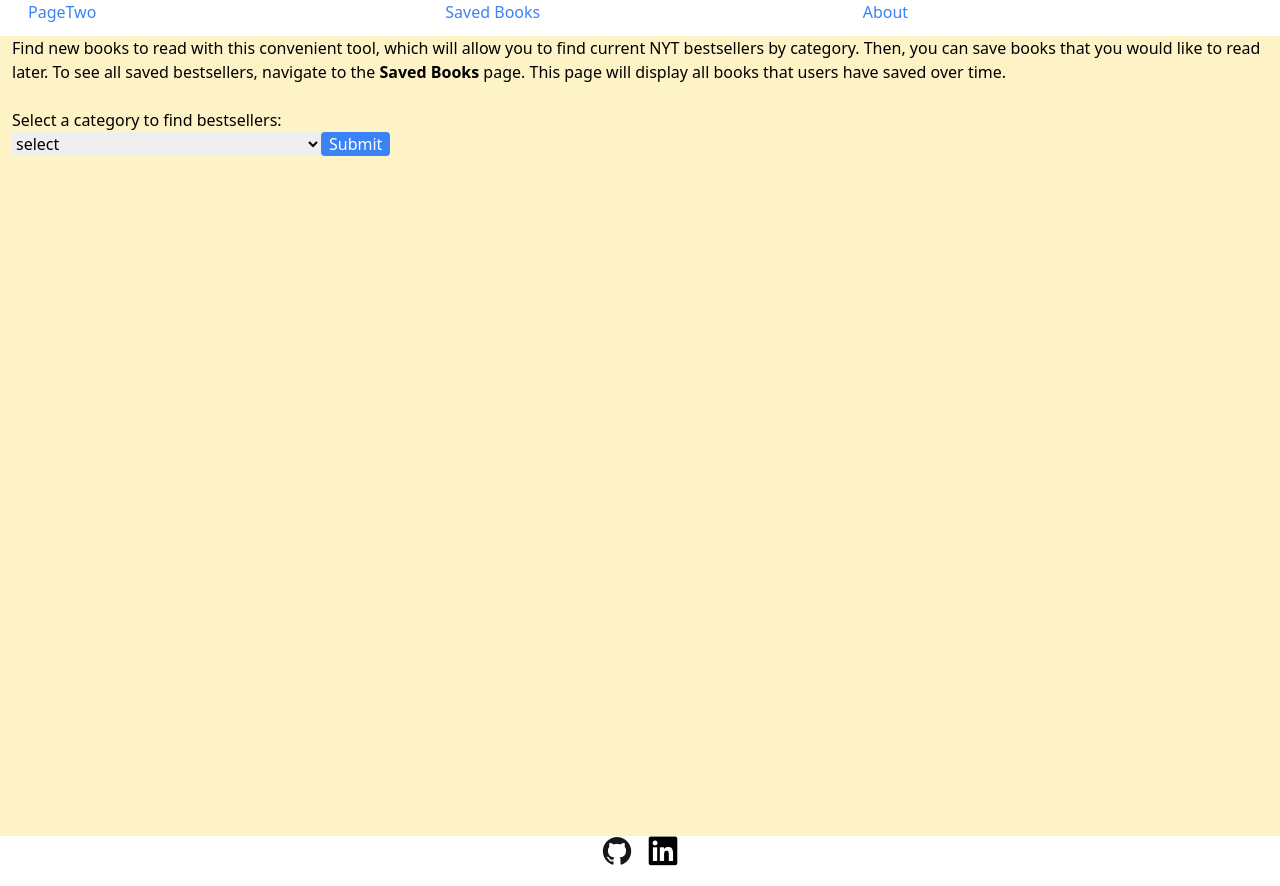
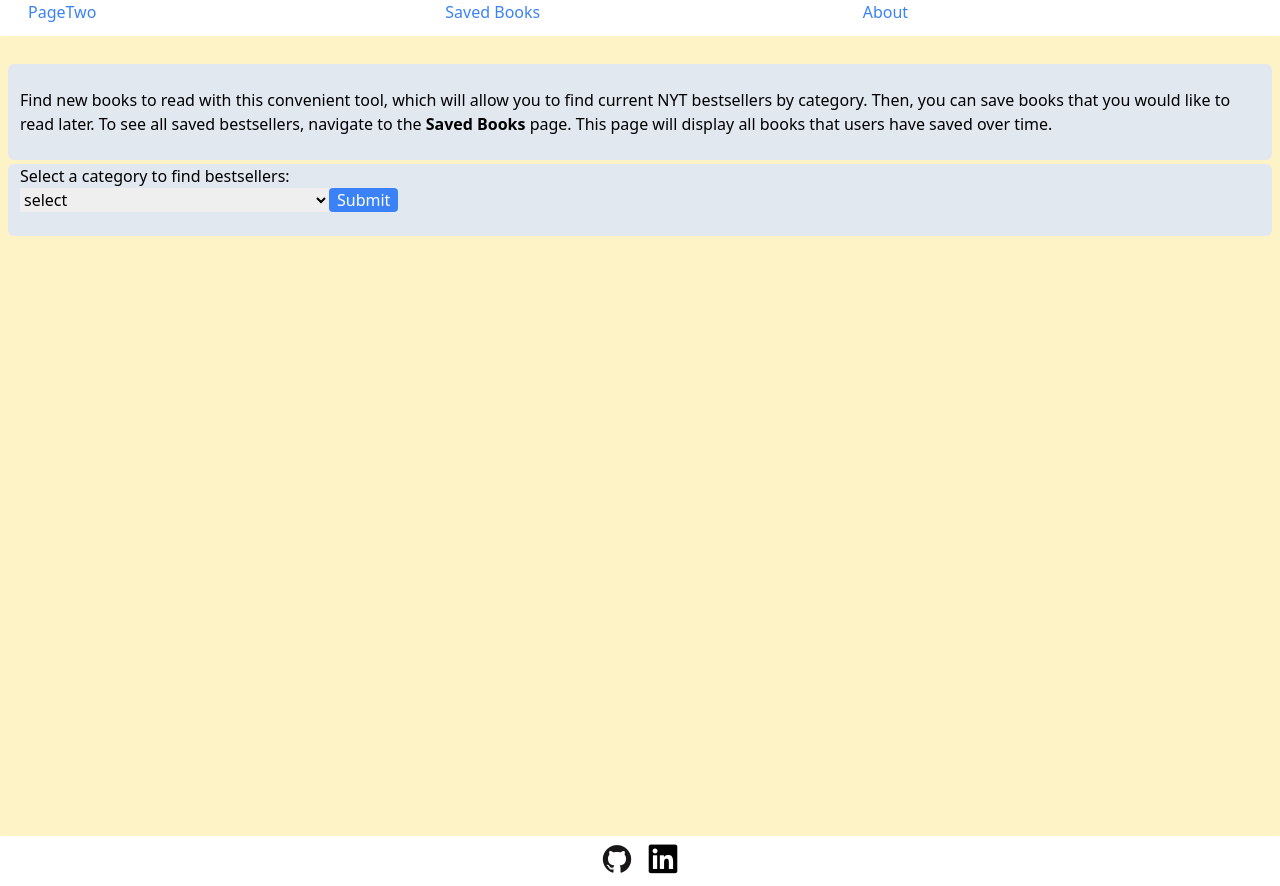
Before and after one commit to dlindqu3/page-two-frontend-ts, a React (Create React App) app: page / in a window 1280 px wide. Built offline with nearby package versions, Linux system fonts and the light colour scheme.

Commit message:
finished main tailwind besides modal

```diff
--- a/src/App.tsx
+++ b/src/App.tsx
@@ -25,7 +25,6 @@ const App: React.FC = () => {
             element={
               <>
                 <SavedBooks showModal={displayModal} setShowModal={setDisplayModal} setUpdateId={setUpdateId}/>
-
                 {displayModal && <Modal showModal={displayModal} setShowModal={setDisplayModal} updateId={updateId}/>}
               </>
             }
--- a/src/components/Footer.tsx
+++ b/src/components/Footer.tsx
@@ -2,7 +2,7 @@ import React from 'react'
 
 const Footer: React.FC = () => {
   return (
-    <div className='flex flex-wrap justify-center'>
+    <div className='flex flex-wrap justify-center my-2'>
     <link rel="stylesheet" href="https://cdn.jsdelivr.net/gh/devicons/devicon@v2.15.1/devicon.min.css" />
 
 
--- a/src/components/Modal.tsx
+++ b/src/components/Modal.tsx
@@ -37,17 +37,16 @@ const Modal: React.FC<AppProps> = props => {
 
   return (
     <div className='modalBg'>
-      <div className='modalContainer'>
+      <div className='modalContainer bg-slate-200'>
         <button onClick={() => {props.setShowModal(false)}}>X</button>
-        <div className='header'>Notes</div>
+        <div className='header my-2'>Enter notes here:</div>
         <div className='body'>
-          <br></br>
           <textarea
             onChange={handleTextChange}>{notes}</textarea>
         </div>
         <div className='footer'>
-          <button onClick={() => {props.setShowModal(false)}}>Cancel</button>
-          <button onClick={() => {handleUpdateBook( props.updateId, notes)}}>Save</button>
+          <button onClick={() => {props.setShowModal(false)}}  className="bg-red-400 hover:bg-red-500 text-white px-2 rounded cursor-pointer ">Cancel</button>
+          <button onClick={() => {handleUpdateBook( props.updateId, notes)}} className="bg-blue-500 hover:bg-blue-700 text-white px-2 rounded cursor-pointer">Save</button>
         </div>
       </div>
     </div>
--- a/src/pages/Home.tsx
+++ b/src/pages/Home.tsx
@@ -72,16 +72,25 @@ const Home: React.FC = () => {
   };
 
   return (
-    <div className="h-full min-h-screen bg-amber-100">
-      <div className="m-3">
-        <p>
-          Find new books to read with this convenient tool, which will allow you
-          to find current NYT bestsellers by category. Then, you can save books
-          that you would like to read later. To see all saved bestsellers,
-          navigate to the <span className="font-bold">Saved Books</span> page.
-          This page will display all books that users have saved over time.
+    <div className="h-full min-h-screen bg-amber-100 rounded-sm">
+      <div className="my-3">
+        <br />
+        <div className="bg-slate-200 my-1 rounded-md mx-2">
+          <br />
+          <p className="mx-3">
+            Find new books to read with this convenient tool, which will allow
+            you to find current NYT bestsellers by category. Then, you can save
+            books that you would like to read later. To see all saved
+            bestsellers, navigate to the{" "}
+            <span className="font-bold">Saved Books</span> page. This page will
+            display all books that users have saved over time.
           </p>
           <br />
+        </div>
+
+        <div className="bg-slate-200 rounded-md mx-2">
+          <div className="mx-3">
+
             <p className="">Select a category to find bestsellers: </p>
             <form onSubmit={handleSubmit}>
               <select
@@ -100,6 +109,7 @@ const Home: React.FC = () => {
                 Submit
               </button>
             </form>
+
             {isLoading && <p>Loading...</p>}
             <br />
             {nytData[0] && <p>Selected Category: {selectedCategory}</p>}
@@ -108,7 +118,7 @@ const Home: React.FC = () => {
                 nytData.map((book) => {
                   return (
                     <div>
-                  <div className="max-w-sm rounded overflow-hidden shadow-lg bg-slate-200 m-3">
+                      <div className="max-w-sm rounded overflow-hidden shadow-lg bg-slate-100 m-3">
                         <div className="px-6 py-4">
                           <div className="font-bold mb-2 content-center">
                             {book.title}
@@ -130,10 +140,11 @@ const Home: React.FC = () => {
                           </button>
                         </div>
                       </div>
-
                     </div>
                   );
                 })}
+            </div>
+          </div>
         </div>
       </div>
     </div>
--- a/src/pages/SavedBooks.tsx
+++ b/src/pages/SavedBooks.tsx
@@ -2,86 +2,111 @@ import React, { useState, useEffect } from "react";
 import Modal from "../components/Modal";
 import axios from "axios";
 
-
 interface AppProps {
   showModal: boolean;
   setShowModal: Function;
-  setUpdateId: Function
+  setUpdateId: Function;
 }
 
-const SavedBooks: React.FC<AppProps> = props => {
-
+const SavedBooks: React.FC<AppProps> = (props) => {
   interface bestsellerInt {
     _id: string;
     title: string;
     author: string;
     list: string;
-    notes?: string
+    notes?: string;
   }
 
   const [bestsellerData, setBestsellerData] = useState<bestsellerInt[]>([]);
-  const [notes, setNotes] = useState<string>('');
   const [isLoading, setIsLoading] = useState(true);
 
-
   // url for saved bestseller items in mongo db
-  const baseURL = 'http://page-two.herokuapp.com/api/'
+  const baseURL = "http://page-two.herokuapp.com/api/";
 
   // useEffect -- typically runs on every page render
   // useEffect, with an empty dependency array -- runs only on first page render
   useEffect(() => {
-    try{
-      let url = baseURL + 'read-all'
-      axios.get(url)
-      .then(res => {
+    try {
+      let url = baseURL + "read-all";
+      axios.get(url).then((res) => {
         console.log(res.data);
         setBestsellerData(res.data);
         setIsLoading(false);
-      })
-    } catch(error){
-      console.log(error)
+      });
+    } catch (error) {
+      console.log(error);
     }
   }, []);
 
   const handleDeleteBook = async (book: bestsellerInt) => {
     try {
-      let deleteURL = baseURL + 'delete/' + book._id
-      console.log('deleteURL: ', deleteURL)
-      axios.delete(deleteURL)
-        .then((response) => {
+      let deleteURL = baseURL + "delete/" + book._id;
+      console.log("deleteURL: ", deleteURL);
+      axios.delete(deleteURL).then((response) => {
         console.log(response);
         window.location.reload();
-        })
-    } catch (error){
-      console.log('error: ', error)
+      });
+    } catch (error) {
+      console.log("error: ", error);
     }
-    }
+  };
 
   const handleShowModal = (item: bestsellerInt) => {
     props.setUpdateId(item._id);
     props.setShowModal(true);
-      console.log('current item id at update: ', item._id);
-    }
+    console.log('props.showModal: ', props.showModal)
+    console.log("current item id at update: ", item._id);
+  };
 
   return (
     <>
-    <div>
-      <p>SavedBooks page here</p>
+      <div className="h-full min-h-screen bg-amber-100 rounded-sm">
         {isLoading && <p>Loading...</p>}
-      <div>
-      {bestsellerData[0] && bestsellerData.map((item) => {
-        return <>
-        <p key={item.title}> {item._id} {item.title} {item.author} {item.list}</p>
-        <br></br>
-        {item.notes && <p key={item.title}>Notes: {item.notes}</p>}
-        <button onClick={() => {handleDeleteBook(item)} }>Delete</button>
-        <button onClick={() => { handleShowModal(item)}}>Update notes</button>
-        </>
+        <div className="bg-slate-200 rounded-md mx-2 flex flex-wrap">
+          {bestsellerData[0] &&
+            bestsellerData.map((item) => {
+              return (
+                <div className="max-w-sm rounded overflow-hidden shadow-lg bg-slate-100 m-3">
+                  <div className="px-6 py-4">
+                  <p
+                    key={item.title}
+                    className="text-gray-700 text-base content-center"
+                  >
+                    <div className="font-bold mb-2 content-center">
+                      {item.title}
+                    </div>
+                    <div className="text-gray-700 text-base content-center">Author: {item.author}</div>
+                    <div className="text-gray-700 text-base content-center">List: {item.list}</div>
+
+                    {item.notes && <p key={item.title} className="text-gray-700 text-base content-center">Notes: {item.notes}</p>}
+                  </p>
+                  <br />
+                  <button
+                    onClick={() => {
+                      handleDeleteBook(item);
+                    }}
+                    className="bg-red-400 hover:bg-red-500 text-white px-2 rounded cursor-pointer "
+
+                  >
+                    Delete
+                  </button>
+                  <button
+                    onClick={() => {
+                      handleShowModal(item);
+                    }}
+                    className="bg-blue-500 hover:bg-blue-700 text-white px-2 rounded cursor-pointer "
+
+                  >
+                    Update Notes
+                  </button>
+                  </div>
+                </div>
+              );
             })}
         </div>
       </div>
     </>
-  )
-}
+  );
+};
 
-export default SavedBooks
+export default SavedBooks;
```
Lines whose indentation alone changed are shown as unchanged.
